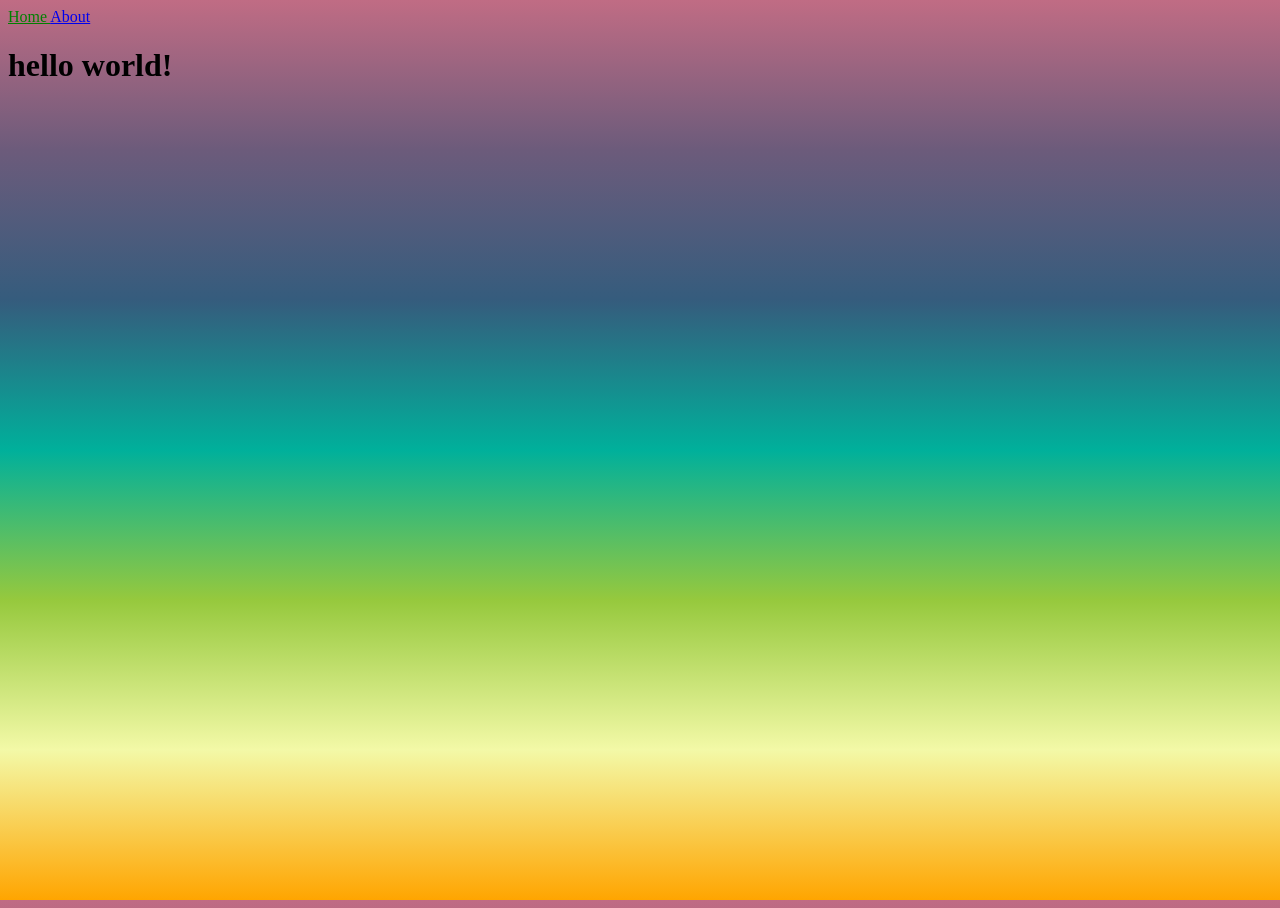
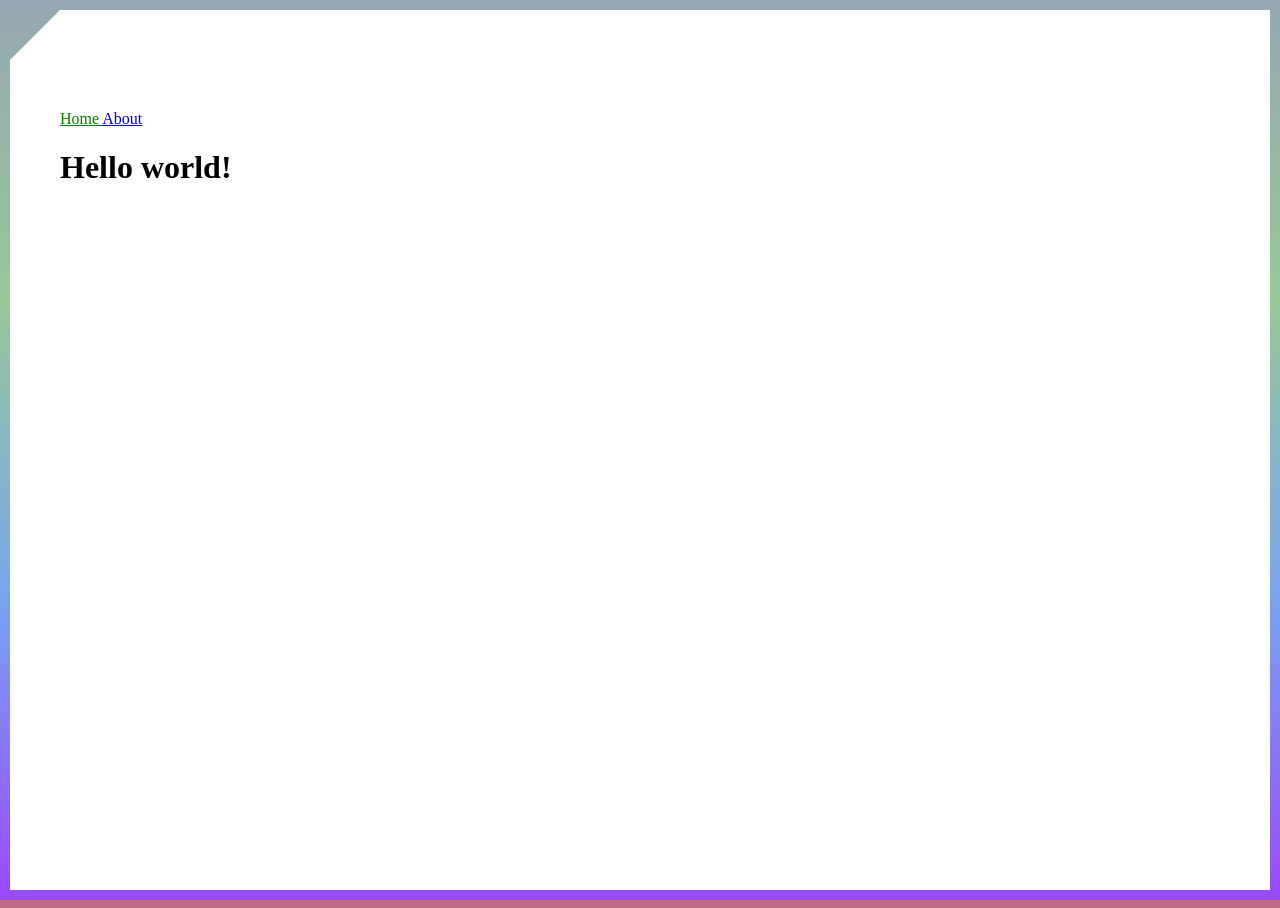
Before and after one commit to lauren-ceccotti/lauren-ceccotti.github.io, a Jekyll site: the page built from index.html, in a window 1280 px wide. Built offline with Jekyll 4.4.1, drawn with Linux system fonts in a browser that asks for light colours.

Commit message:
setup greensock js and page layout

```diff
--- a/Gemfile
+++ b/Gemfile
@@ -3,7 +3,7 @@
 source "https://rubygems.org"
 
 #git_source(:github) {|repo_name| "https://github.com/#{repo_name}" }
-git_source(:github) {|lauren-ceccotti.github.io| "https://github.com/#{lauren-ceccotti.github.io}" }
+#git_source(:github) {|lauren-ceccotti.github.io| "https://github.com/#{lauren-ceccotti.github.io}" }
 
 # gem "rails"
 gem "jekyll"
--- a/_layouts/default.html
+++ b/_layouts/default.html
@@ -1,14 +1,30 @@
 <!doctype html>
 <html>
+
 <head>
     <meta charset="utf-8">
     <title>{{ page.title | capitalize }}</title>
     <link rel="stylesheet" href="/assets/css/styles.css">
 </head>
+
 <body class="{{ page.title }}">
 
-    {% include navigation.html %}
-    {{ content }}
+    <div class="bg">
+    	<div class="page">
+    		<div class="trapezoid"></div>
+    		<div class="main">
+                {% include navigation.html %}
 
+                {{ content }}
+            </div>
+    	</div>
+    </div>
+
+
+
+    <script src="https://code.jquery.com/jquery-3.4.1.min.js" integrity="sha256-CSXorXvZcTkaix6Yvo6HppcZGetbYMGWSFlBw8HfCJo=" crossorigin="anonymous"></script>
+    <script src="https://cdnjs.cloudflare.com/ajax/libs/gsap/2.1.3/TweenMax.min.js"></script>
+    <script type="text/javascript" src="/assets/js/script.js"></script>
 </body>
+
 </html>
--- /dev/null
+++ b/_sass/backgrounds.scss
@@ -0,0 +1,21 @@
+body{
+
+    background-repeat: no-repeat;
+    background: linear-gradient(to bottom, #C06C84, #6C5B7B, #355C7D, #00b09b, #96c93d, #F3F9A7, orange);
+    transition: all, 2s;
+
+
+    &.home{
+        background-size: 100% 100%;
+        background-position: 0% 30%;
+    }
+    &.about{
+        background-size: 100% 250%;
+        background-position: 0 70%;
+    }
+    // &:hover{
+    //     background-size: 100% 200%;
+    //     background-repeat: no-repeat;
+    //     background-position: 0 30%;
+    // }
+}
--- a/_sass/main.scss
+++ b/_sass/main.scss
@@ -1,33 +1,46 @@
-.current {
-    color: green;
+* {
+    box-sizing: border-box;
 }
 
 
-
-html,
-body {
+body,
+html {
     height: 100%;
+    margin: 0;
 }
 
 body{
+    font-family: "Futura", "sans-serif";
+}
 
-    transition: all, 2500ms;
-    background-repeat: no-repeat;
-    background: linear-gradient(to bottom, #C06C84, #6C5B7B, #355C7D, #00b09b, #96c93d, #F3F9A7, orange);
+.bg {
+    width: 100%;
+    height: 100%;
+    position: absolute;
+    background-image: linear-gradient(#EC4056, #DAF100, #64E1E7, #994AFC);
+}
 
+.page {
+    //background: rgba(255, 255, 255, 0.5);
+    position: absolute;
+    top: $border;
+    bottom: $border;
+    left: $border;
+    right: $border;
+}
 
-    &.home{
-        background-size: 100% 100%;
-        background-position: 0% 0%;
-    }
-    &.about{
-        background-size: 100% 250%;
-        background-repeat: no-repeat;
-        background-position: 0 70%;
-    }
-    // &:hover{
-    //     background-size: 100% 200%;
-    //     background-repeat: no-repeat;
-    //     background-position: 0 30%;
-    // }
+.trapezoid {
+    border-bottom: $trapezoid solid #FFF;
+    border-left: $trapezoid solid transparent;
+    height: 0;
+    width: 100%;
 }
+
+.main {
+    background: #FFF;
+    padding: 50px;
+    position: absolute;
+    width: 100%;
+    top: $trapezoid;
+    bottom: 0;
+}
--- /dev/null
+++ b/_sass/menu.scss
@@ -0,0 +1,3 @@
+.current {
+    color: green;
+}
--- /dev/null
+++ b/_sass/vars.scss
@@ -0,0 +1,2 @@
+$border: 10px;
+$trapezoid: 50px;
--- a/assets/css/styles.scss
+++ b/assets/css/styles.scss
@@ -1,3 +1,6 @@
 ---
 ---
+@import "vars";
+@import "backgrounds";
 @import "main";
+@import "menu";
--- /dev/null
+++ b/assets/js/script.js
@@ -0,0 +1,10 @@
+// (function($) {
+//     $(document).ready(function() {
+//
+//     }); // doc ready
+// })(jQuery);
+
+
+//TweenMax.to(".logo", 2, {left: 600});
+
+TweenMax.to('.bg', 1, {backgroundImage:"linear-gradient(#64E1E7, #74B1ED, #8580F4, #994AFC)", repeat:-1, yoyo:true, repeatDelay:3});
--- a/index.html
+++ b/index.html
@@ -2,4 +2,4 @@
 layout: default
 title: home
 ---
-<h1>{{ "Hello World!" | downcase }}</h1>
+<h1 class="logo">{{ "hello world!" | capitalize }}</h1>
```
Also changed, not shown: 4 other files.
